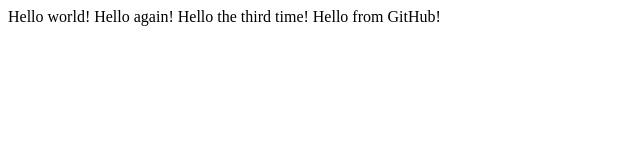
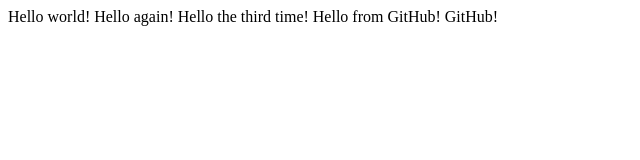
Before and after one commit to ONatOl/JsLec0, a plain HTML site: page hello.html in a window 1280 px wide. Shown: the full height of the page, 0-640 px from the left. Drawn offline with Linux system fonts and the light colour scheme.

Commit message:
Update hello.html

```diff
--- a/hello.html
+++ b/hello.html
@@ -4,6 +4,6 @@
     <title>Hello!</title>
   </head>
   <body>
-    Hello world! Hello again! Hello the third time! Hello from GitHub!
+    Hello world! Hello again! Hello the third time! Hello from GitHub! GitHub!
   </body>
 </html>
```
